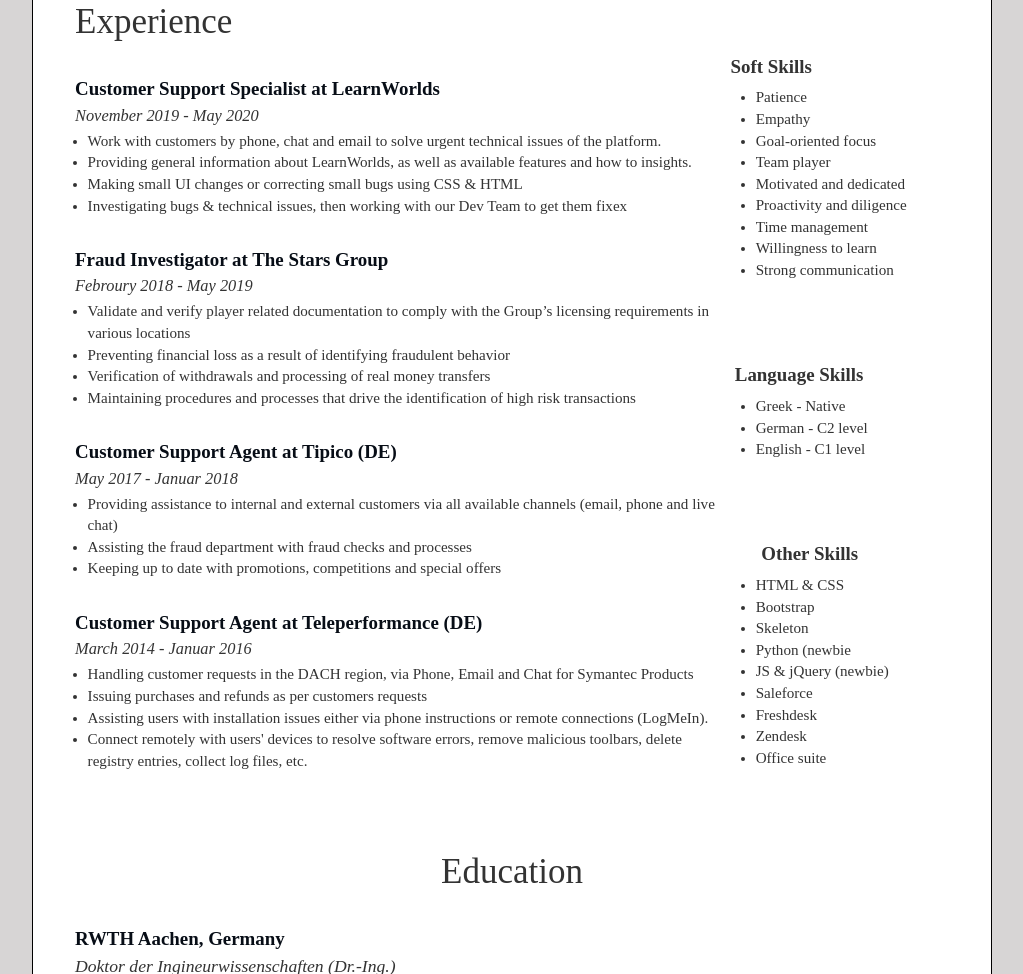
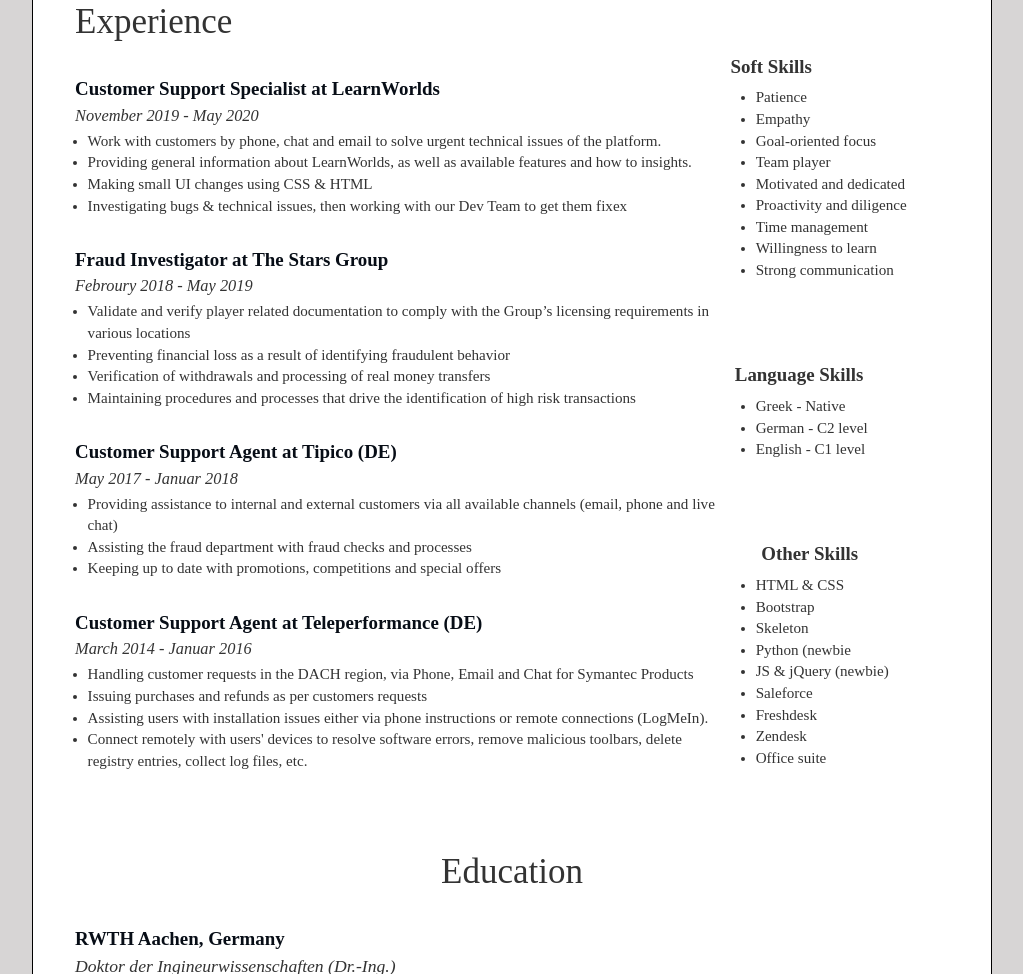
Before and after one commit to cchatzi/cchatzi, a plain HTML site: page bio.html in a window 1280 px wide. Shown: the part 788-1762 px from the top of the page, without its empty margins (128-1151 px from the left). Drawn offline with nearby package versions, Linux system fonts and the light colour scheme; a web font is replaced by a local one.

Commit message:
personal website

```diff
--- a/bio.html
+++ b/bio.html
@@ -128,8 +128,7 @@
                           well as available features and how to insights.
                         </li>
                         <li>
-                          Making small UI changes or correcting small bugs using
-                          CSS & HTML
+                          Making small UI changes using CSS & HTML
                         </li>
                         <li>
                           Investigating bugs & technical issues, then working
```
